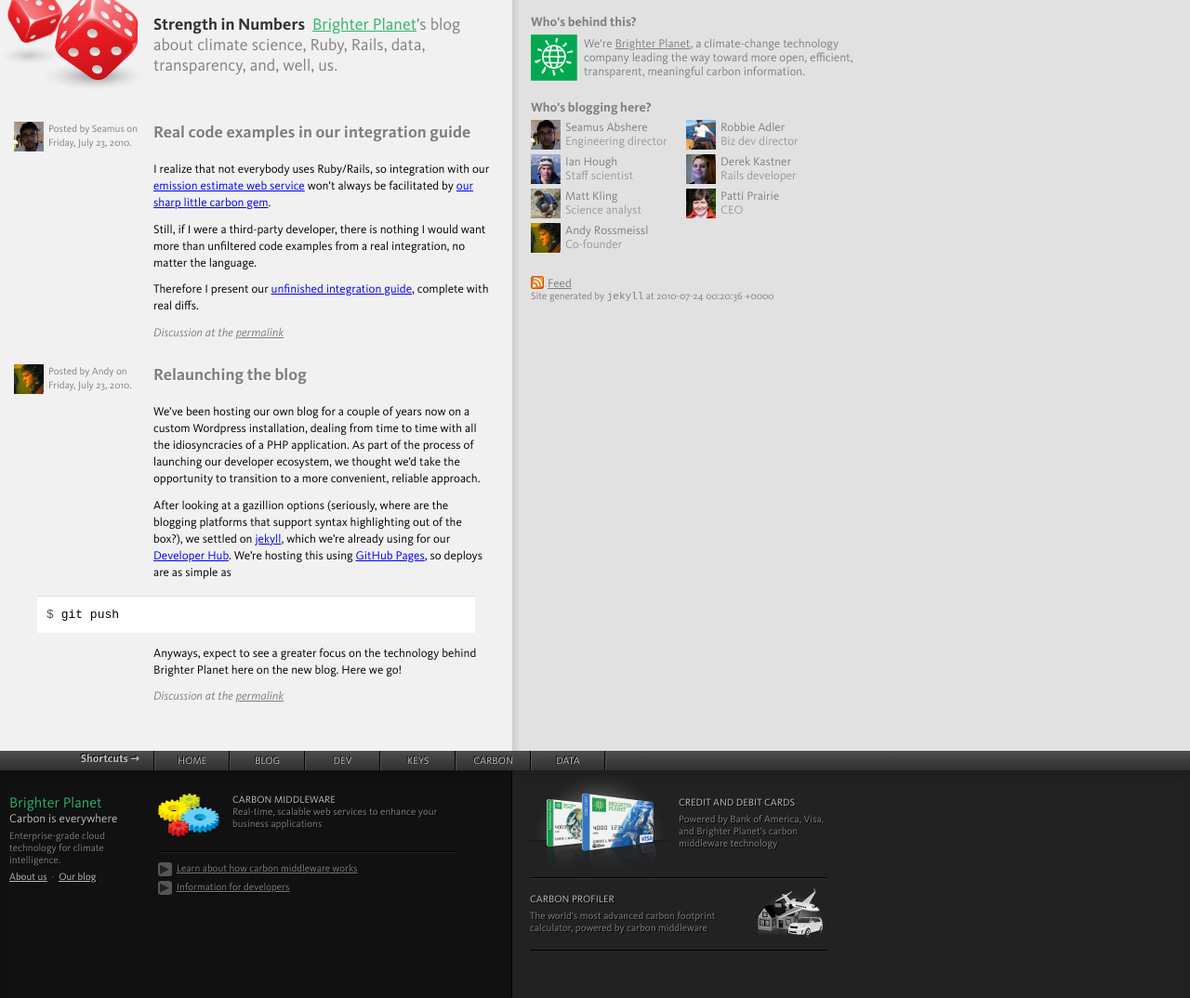
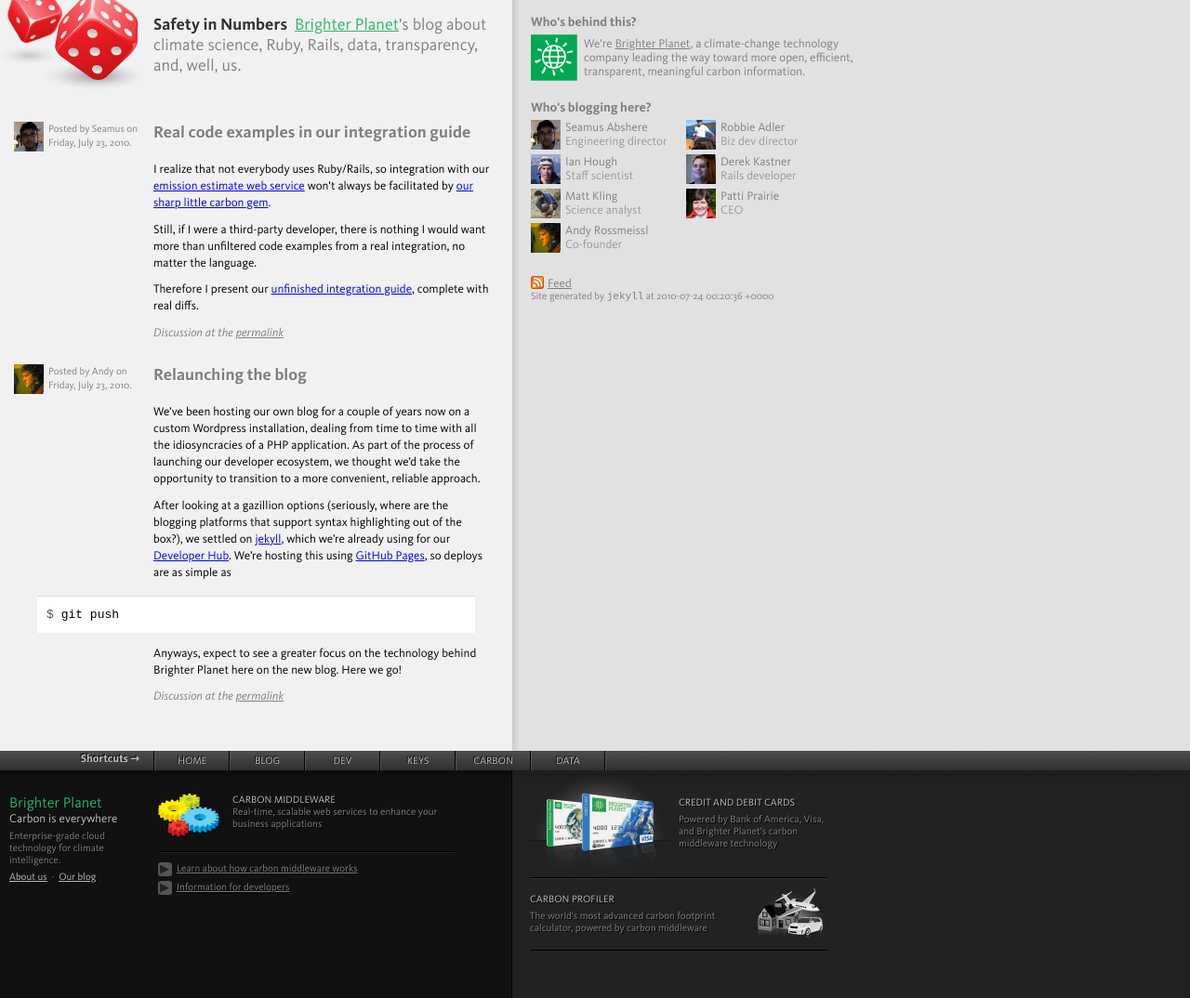
Before and after one commit to faradayio/numbers, a Jekyll site: the page built from index.html, in a window 1280 px wide. Shown: the whole page at 93% size. Built offline with Jekyll 4.4.1, drawn with Linux system fonts in a browser that asks for light colours; some web fonts are replaced.

Commit message:
Jesus, the phrase is 'safety in numbers,' not 'strength in numbers.'

```diff
--- a/_layouts/default.html
+++ b/_layouts/default.html
@@ -14,7 +14,7 @@
 <div id="content">
   <div id="main">
     <div id="head">
-      <h1>Strength in Numbers</h1>
+      <h1>Safety in Numbers</h1>
       <p class="summary"><a href="http://brighterplanet.com">Brighter Planet</a>'s blog about climate science, Ruby, Rails, data, transparency, and, well, us.</p>
     </div>
     {{ content }}
--- a/_layouts/post.html
+++ b/_layouts/post.html
@@ -1,6 +1,6 @@
 <!DOCTYPE html PUBLIC "-//W3C//DTD XHTML 1.0 Strict//EN" "http://www.w3.org/TR/xhtml1/DTD/xhtml1-strict.dtd">
 <html xmlns="http://www.w3.org/1999/xhtml" xml:lang="en" lang="en" dir="ltr" id="numbers-brighterplanet-com">
-  <title>{{ page.title }} [Brighter Planet's Strength in Numbers]</title>
+  <title>{{ page.title }} [Brighter Planet's Safety in Numbers]</title>
   <meta http-equiv="Content-Type" content="text/html; charset=utf-8" />
   <meta http-equiv="Content-Language" content="en" />
   <link rel="stylesheet" type="text/css" href="/stylesheets/brighter_planet.css" />
@@ -13,7 +13,7 @@
 <div id="content">
   <div id="main">
     <div id="head">
-      <h1><a href="/">Strength in Numbers</a></h1>
+      <h1><a href="/">Safety in Numbers</a></h1>
       <p class="summary">Brighter Planet's blog</p>
     </div>
     <div class="post {{ page.author | downcase }}">
@@ -24,7 +24,7 @@
   </div>
   <div id="aux">
     <h3>What blog is this?</h3>
-    <p><a href="/">Strength in Numbers</a> is Brighter Planet's blog about climate science, Ruby, Rails, data, transparency, and, well, us.</p>
+    <p><a href="/">Safety in Numbers</a> is Brighter Planet's blog about climate science, Ruby, Rails, data, transparency, and, well, us.</p>
     {% include who.html %}
   </div>
   <div id="dice"></div>
--- a/index.html
+++ b/index.html
@@ -1,5 +1,5 @@
 ---
-title: Strength in Numbers
+title: Safety in Numbers
 layout: default
 ---
 
```
